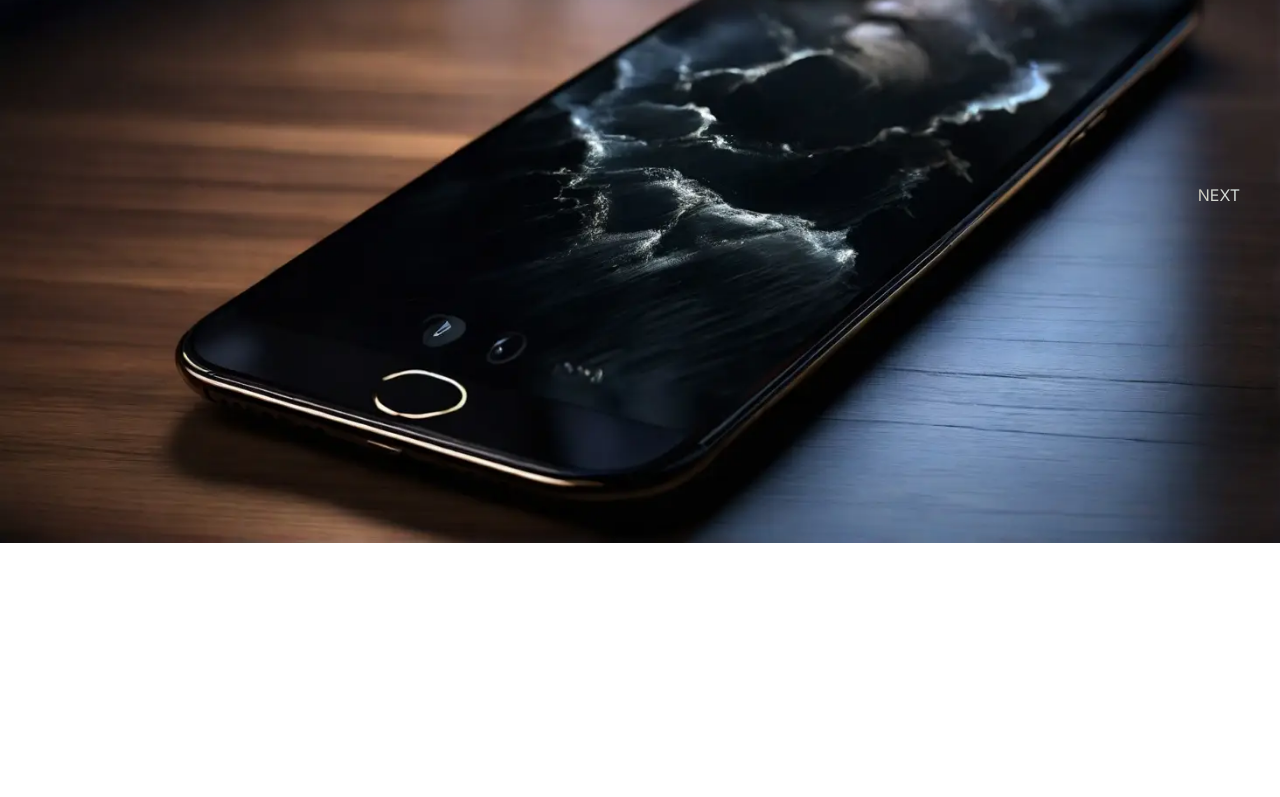
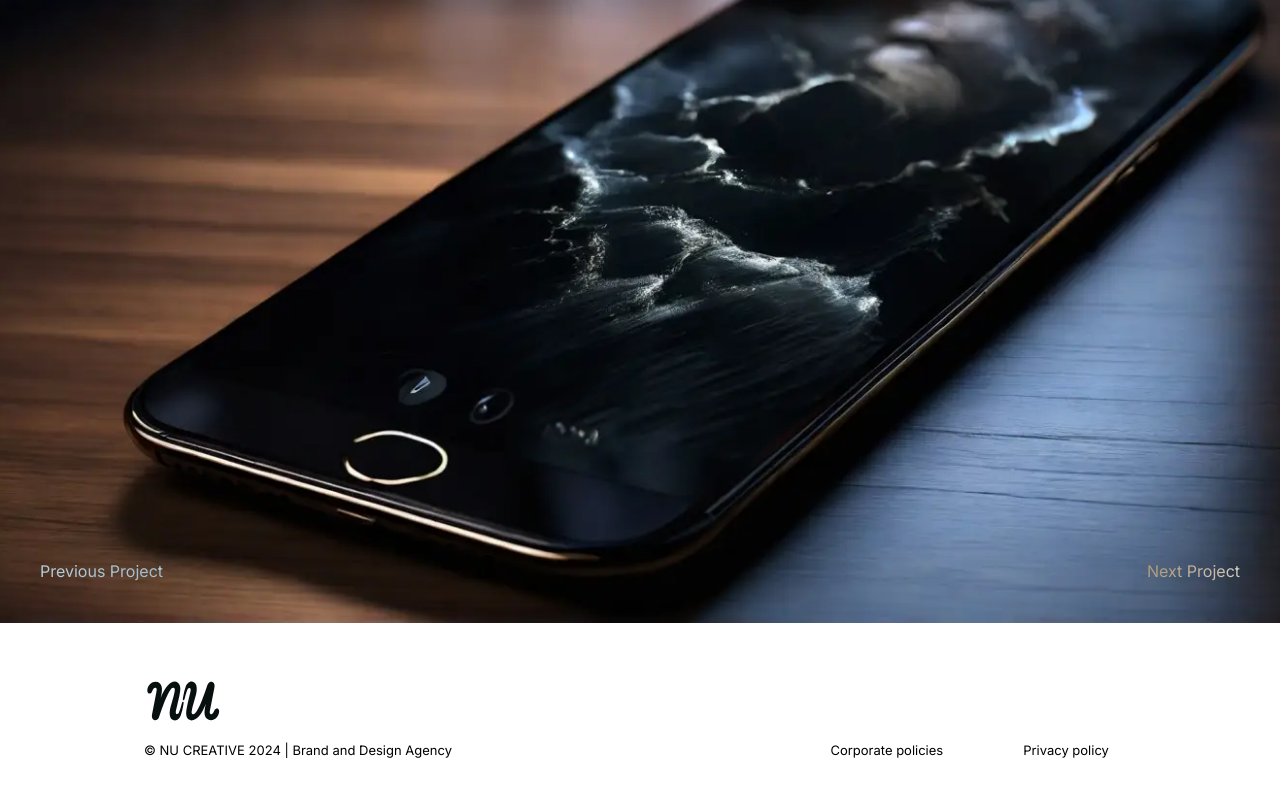
Before and after one commit to miladevweb/test-responsive, a Next.js app: page / in a window 1280 px wide. Shown: the part 1697-2494 px from the top of the page. Before the commit the page ends 2240 px from the top, so only its background shows below. Built offline with nearby package versions, Linux system fonts and the light colour scheme.

Commit message:
fourth commit

```diff
--- a/app/globals.css
+++ b/app/globals.css
@@ -10,6 +10,16 @@
    body {
       @apply text-black dark:text-white transition-[color] duration-700 ease-in overflow-x-hidden;
    }
+   html::-webkit-scrollbar {
+      width: 10px;
+   }
+   html::-webkit-scrollbar-thumb {
+      background-color: #000000;
+      border-radius: 10px;
+   }
+   html::-webkit-scrollbar-track {
+      background-color: #365353;
+   }
 }
 
 @layer utilities {
@@ -19,11 +29,11 @@
    }
    html nav {
       margin-top: -10px;
-      animation: scrollbar-light forwards;
-      animation-timeline: scroll();
-      animation-range: 0px 500px;
+      animation: show-light-navbar forwards, hide-light-navbar forwards;
+      animation-timeline: scroll(), scroll();
+      animation-range: 0px 500px, 75% 89%;
    }
-   @keyframes scrollbar-light {
+   @keyframes show-light-navbar {
       to {
          margin-top: 0px;
          backdrop-filter: blur(3px);
@@ -31,17 +41,41 @@
          box-shadow: 0px 5px 5px rgba(0, 0, 0, 0.175);
       }
    }
+   @keyframes hide-light-navbar {
+      to {
+         opacity: 0;
+         pointer-events: none;
+      }
+   }
 
    html.dark nav {
       margin-top: -10px;
-      animation: scrollbar-dark forwards;
-      animation-timeline: scroll();
-      animation-range: 0px 500px;
+      animation: show-dark-navbar forwards, hide-dark-navbar forwards;
+      animation-timeline: scroll(), scroll();
+      animation-range: 0px 500px, 75% 89%;
    }
-   @keyframes scrollbar-dark {
+   @keyframes show-dark-navbar {
       to {
          margin-top: 0px;
          background-color: black;
       }
    }
+   @keyframes hide-dark-navbar {
+      to {
+         opacity: 0;
+         pointer-events: none;
+      }
+   }
+
+   #fixed-circle {
+      animation: hide-circle forwards;
+      animation-timeline: scroll();
+      animation-range: 75% 89%;
+   }
+   @keyframes hide-circle {
+      to {
+         opacity: 0;
+         pointer-events: none;
+      }
+   }
 }
--- a/app/layout.tsx
+++ b/app/layout.tsx
@@ -4,6 +4,7 @@ import { Inter } from 'next/font/google'
 const inter = Inter({ subsets: ['latin'] })
 
 import dynamic from 'next/dynamic'
+import { Footer } from '@/components/footer'
 const DynamicNavbar = dynamic(() => import('@/components/navbar'), { ssr: false })
 
 export const metadata: Metadata = {
@@ -20,6 +21,7 @@ export default function RootLayout({
          <body className={inter.className}>
             <DynamicNavbar />
             <main className="mt-20">{children}</main>
+            <Footer />
          </body>
       </html>
    )
--- a/app/page.tsx
+++ b/app/page.tsx
@@ -1,6 +1,6 @@
-import { About } from "@/components/about"
-import { HeroSection } from "@/components/hero-section"
-import { Interiors } from "@/components/interiors"
+import { About } from '@/components/about'
+import { HeroSection } from '@/components/hero-section'
+import { Interiors } from '@/components/interiors'
 
 export const metadata = {
    title: 'Home Page',
--- /dev/null
+++ b/components/footer.tsx
@@ -0,0 +1,18 @@
+import { Logo } from './svg'
+
+export function Footer() {
+   return (
+      <footer className="h-44 w-full px-36 grid content-center">
+         <Logo className="dark:fill-white fill-[#080f0f] size-20 transition-[fill] duration-700 ease-in" />
+
+         <section className='flex justify-between text-[13px]'>
+            <p>© NU CREATIVE 2024 | Brand and Design Agency</p>
+
+            <div className='grid grid-cols-2 gap-x-20'>
+                <span>Corporate policies</span>
+                <span>Privacy policy</span>
+            </div>
+         </section>
+      </footer>
+   )
+}
--- a/components/hero-section.tsx
+++ b/components/hero-section.tsx
@@ -6,7 +6,7 @@ export function HeroSection() {
             <h2>IN WITH THE BOLD</h2>
          </div>
 
-         <div className="bg-secondary text-primary rounded-full size-[10vw] grid place-items-center text-[3vw] leading-[80%] text-center fixed z-10 right-11 bottom-10">
+         <div className="bg-secondary text-primary rounded-full size-[10vw] grid place-items-center text-[3vw] leading-[80%] text-center fixed z-10 right-11 bottom-10" id="fixed-circle">
             <div>
                <p>WORK</p>
                <p>WITH US?</p>
--- a/components/interiors.tsx
+++ b/components/interiors.tsx
@@ -4,35 +4,76 @@ import Image from 'next/image'
 import { useRef } from 'react'
 
 let currentIndex = 0
-const slideCount = 3
+const slideCount = 4
 const slideWidth = 100
 
 export function Interiors() {
    const ref = useRef<HTMLDivElement>(null)
    return (
-      <div className="relative overflow-hidden">
-         <div className="h-[calc(100vh-80px)] w-[300vw] flex " ref={ref}>
-            {Array.from({ length: 3 }).map((_, i) => (
+      <div className="relative overflow-hidden bg-primary text-white">
+         <div className="h-screen w-[400vw] flex" ref={ref}>
+            {Array.from({ length: slideCount }).map((_, i) => (
                <div className="h-full w-screen relative" key={i}>
-                  <Image src={`/img${i + 1}.webp`} alt={`img${i + 1}`} fill priority sizes="(max-width: 900px) 100vw" />
+                  <Image src={`/img${i + 1}.webp`} alt={`img${i + 1}`} fill priority sizes="(max-width: 900px) 100vw" className="object-cover" />
                </div>
             ))}
          </div>
 
+         <div className='absolute top-10 left-10 mix-blend-difference'>
+            <h3 className='text-2xl font-medium'>Selfhood</h3>
+            <p className='text-sm'>
+               Lorem, ipsum dolor sit amet consectetur adipisicing elit. <br /> Lorem, ipsum.
+            </p>
+         </div>
+
          <button
-            className="absolute top-[50%] right-10 mix-blend-difference text-white"
+            className="absolute bottom-10 left-10 mix-blend-difference outline-0"
+            onClick={() => {
+               if (currentIndex === 0) {
+                  gsap.fromTo(
+                     ref.current,
+                     {
+                        opacity: 0.5,
+                     },
+                     {
+                        opacity: 1,
+                        duration: 1,
+                        x: `-${(slideCount - 1) * slideWidth}vw`,
+                     },
+                  )
+                  currentIndex = slideCount - 1
+               } else {
+                  gsap.fromTo(
+                     ref.current,
+                     {
+                        opacity: 0.5,
+                     },
+                     {
+                        opacity: 1,
+                        duration: 1,
+                        x: `-${(currentIndex - 1) * slideWidth}vw`,
+                     },
+                  )
+                  currentIndex--
+               }
+            }}
+         >
+            Previous Project
+         </button>
+         <button
+            className="absolute bottom-10 right-10 mix-blend-difference outline-0"
             onClick={() => {
                currentIndex++
                if (currentIndex >= slideCount) {
                   gsap.fromTo(
                      ref.current,
                      {
-                        opacity: 0,
+                        opacity: 0.5,
                      },
                      {
+                        x: 0,
                         opacity: 1,
                         duration: 1,
-                        x: 0,
                      },
                   )
                   currentIndex = 0
@@ -40,18 +81,18 @@ export function Interiors() {
                   gsap.fromTo(
                      ref.current,
                      {
-                        opacity: 0,
+                        opacity: 0.5,
                      },
                      {
                         opacity: 1,
-                        duration: 0.5,
+                        duration: 1,
                         x: `-${currentIndex * slideWidth}vw`,
                      },
                   )
                }
             }}
          >
-            NEXT
+            Next Project
          </button>
       </div>
    )
```
Also changed, not shown: public/img4.webp (added).
